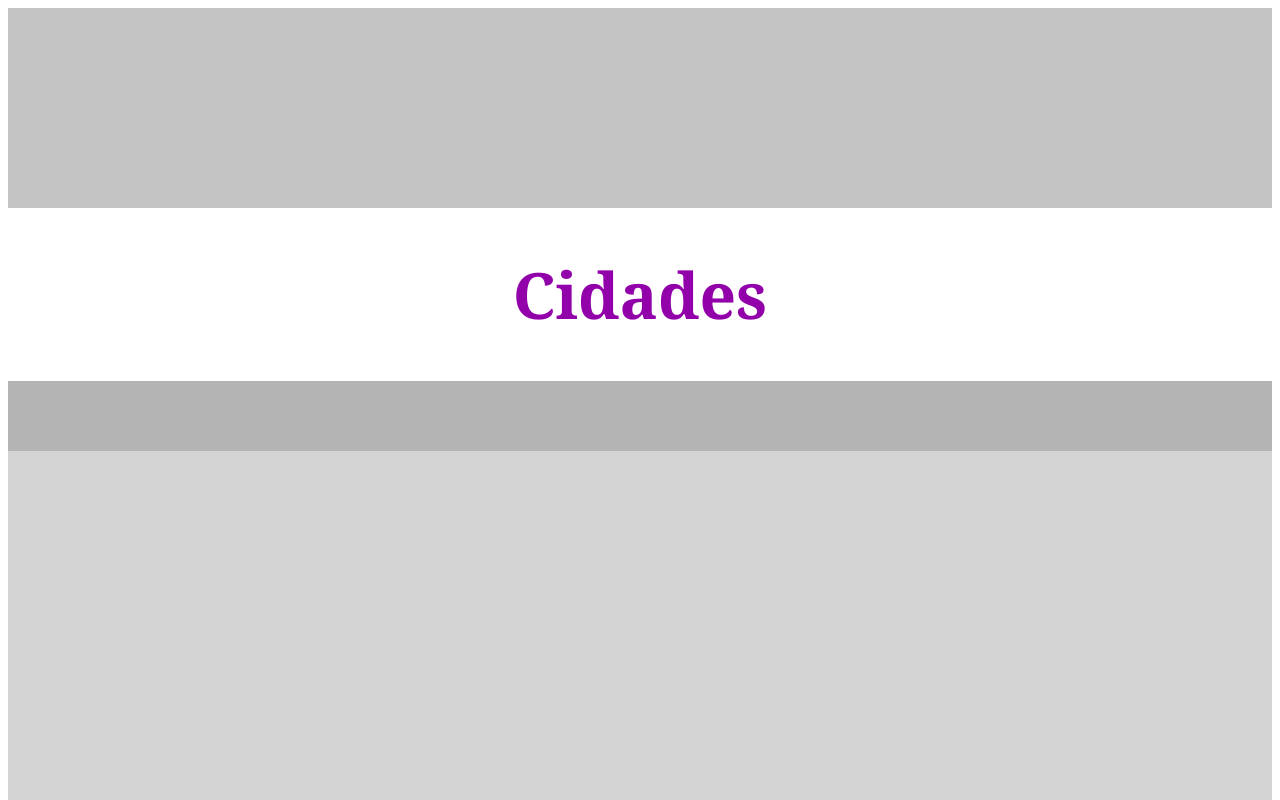
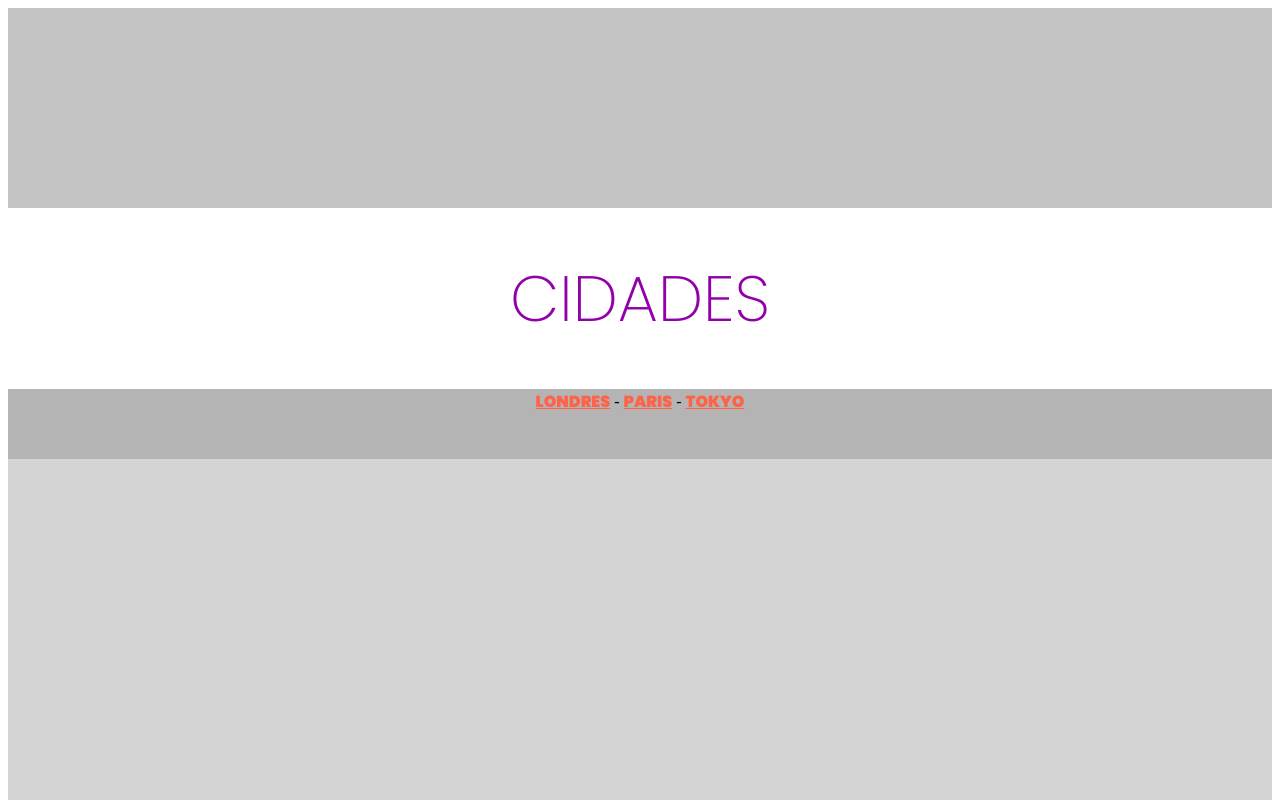
Before and after one commit to paulocesar1701/cidades, a plain HTML site: page index.html in a window 1280 px wide. Shown: the top 800 px of the page. Drawn offline with Linux system fonts and the light colour scheme.

Commit message:
Add files via upload
Inserção do menu de navegação.

```diff
--- a/index.html
+++ b/index.html
@@ -1,5 +1,6 @@
 <!DOCTYPE html>
 <html lang="en">
+
 <head>
     <meta charset="UTF-8">
     <meta http-equiv="X-UA-Compatible" content="IE=edge">
@@ -8,40 +9,58 @@
     <link rel="shortcut icon" href="london.png" type="image/x-icon">
 
     <style>
-#cabecalho{
+        @import url('https://fonts.googleapis.com/css2?family=Poppins:ital,wght@0,100;0,200;0,900;1,100;1,200;1,600;1,900&display=swap');
+
+        #cabecalho {
             height: 200px;
             background-color: #c4c4c4;
         }
 
-#menu-de-navegacao{
+        #menu-de-navegacao {
             height: 70px;
             background-color: #B4B4B4;
+            text-align: center;
         }
 
-#conteudo-principal{
-    height: 537px; background-color: #D4D4D4;
+        #conteudo-principal {
+            height: 537px;
+            background-color: #D4D4D4;
         }
 
-#rodape{
+        #rodape {
             height: 150px;
             background-color: #A4A4A4;
         }
 
-#titulo{
+
+        #titulo {
             font-size: 64px;
             color: #9200AA;
-    font-weight: 700;
+            font-weight: 400;
             text-align: center;
-    font-family: Cambria, Cochin, Georgia, Times, 'Times New Roman', serif;
+            font-family: 'Poppins', sans-serif;
+            text-transform: uppercase;
         }
 
+        .item-menu {
+            font-family: 'Poppins';
+            font-weight: 600;
+            font-size: 16px;
+            color: tomato;
+        }
     </style>
 </head>
+
 <body>
     <header id="cabecalho"></header>
     <h1 id="titulo">Cidades</h1>
-    <nav id="menu-de-navegacao"></nav>
+    <nav id="menu-de-navegacao">
+        <a href="index.html" class="item-menu">LONDRES</a> -
+        <a href="paris.html" class="item-menu">PARIS</a> -
+        <a href="tokyo.html" class="item-menu">TOKYO</a>
+    </nav>
     <main id="conteudo-principal"></main>
     <footer id="rodape"></footer>
 </body>
+
 </html>
```
Lines whose indentation alone changed are shown as unchanged.
